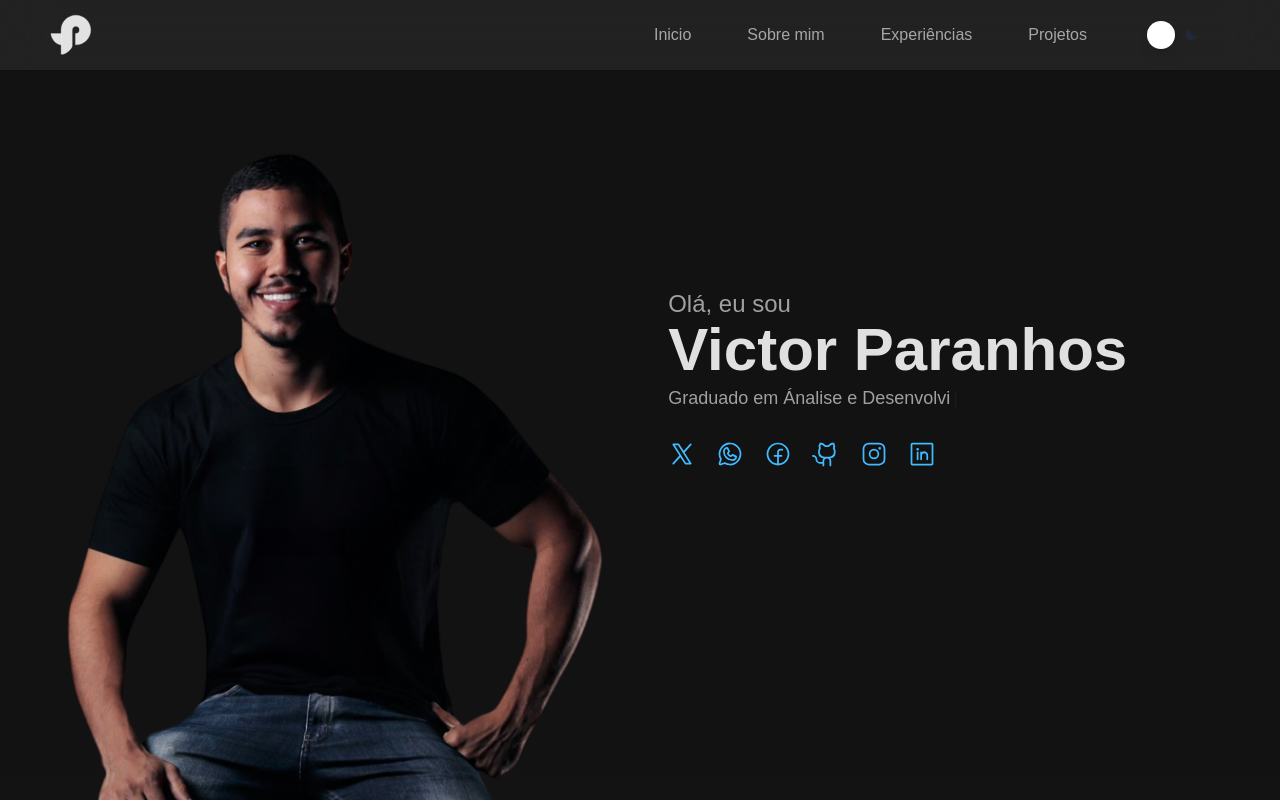
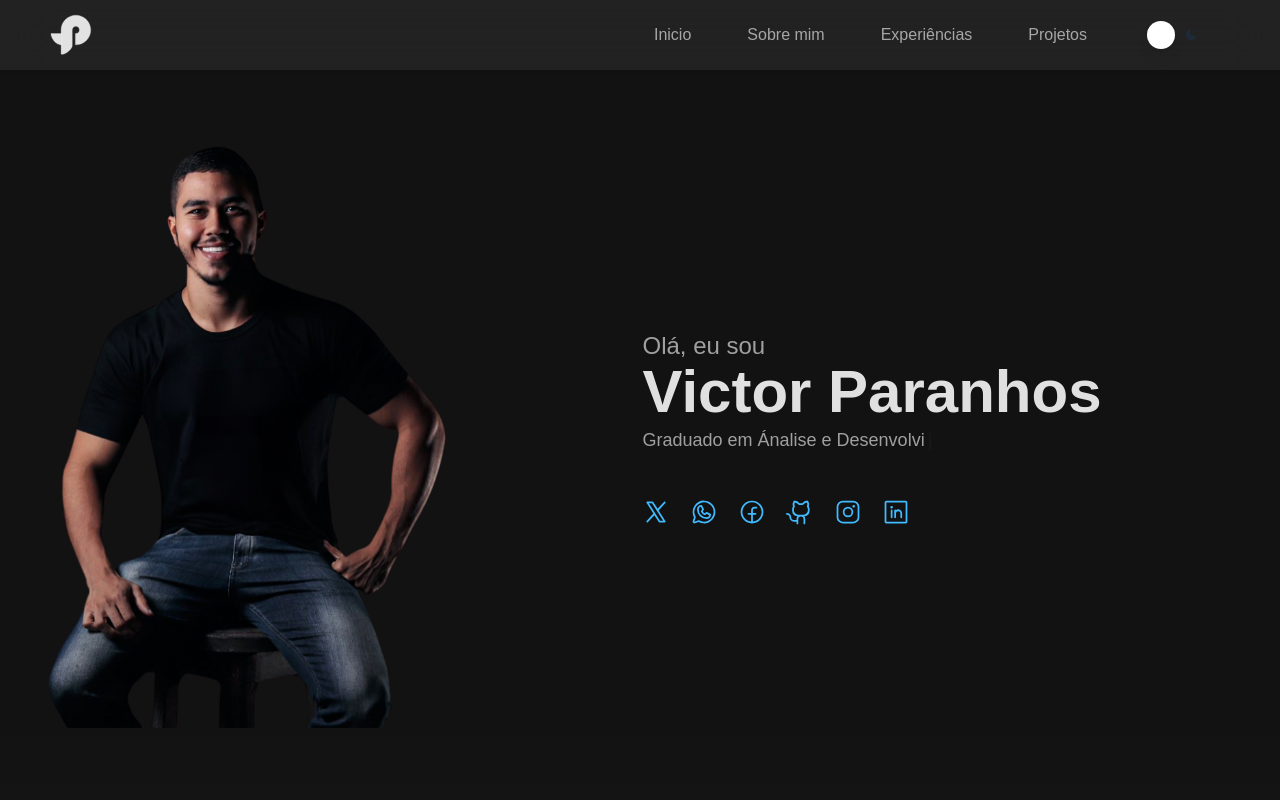
Before and after one commit to victorparanhosdev/portfolio-2.0.0, a Next.js app: page / in a window 1280 px wide. Shown: the top 800 px of the page. Built offline with nearby package versions, Linux system fonts and the light colour scheme; a web font is replaced by a local one.

Commit message:
AJustes darkMode

```diff
--- a/src/components/Header/index.tsx
+++ b/src/components/Header/index.tsx
@@ -44,7 +44,7 @@ export const Header = () => {
     })
 
     return (
-        <header className="w-full fixed top-0 left-0 right-0 dark:bg-gray-dark-100 backdrop-blur-xl z-10 flex items-center min-h-[70px] shadow">
+        <header className="w-full fixed top-0 left-0 right-0 dark:bg-gray-dark-100 backdrop-blur-xl z-50 flex items-center min-h-[70px] shadow">
         <nav className="flex items-center justify-between container-personalizado">
             <Logo className="h-12 w-12 dark:fill-gray-dark-400 dark:stroke-gray-dark-450"/>
             <menu className="flex items-center gap-2 md:gap-14">
--- a/src/components/Home/index.tsx
+++ b/src/components/Home/index.tsx
@@ -9,20 +9,22 @@ import FotoPerfil from '../../../public/PARANHOS.png'
 export const Home = () => {
     return(
         <Element name="home" className="element shadow-2xl">
-        <section className="transition-all container-personalizado py-32 w-full">
-            <div className="block md:flex md:gap-16 items-center">
+        <section className="transition-all container-personalizado py-32 md:pt-32 md:pb-0 w-full h-full">
+            <div className="block md:grid grid-flow-col md:gap-16 items-center ">
 
-            <div className="min-w-[250px] max-w-[420px] h-[420px] sm:max-w-[600px] sm:h-[500px] -mt-[66px] m-auto md:m-0 flex md:grid justify-center mb-2">
+            <div className="min-w-[250px] max-w-[420px] h-[420px] md:max-w-[600px] -mt-12 m-auto md:m-0 flex md:grid justify-center md:dark:after:hidden dark:after:content-[''] dark:after:block dark:after:absolute dark:after:bottom-0 relative dark:after:h-32 dark:after:w-full dark:after:bg-linear-gray-3 dark:after:z-[1] md:h-full md:w-[400px]">
             <Image data-aos="flip-left" priority width={460} height={460} src={FotoPerfil.src} className=" order-1  inset-0 object-cover object-top w-full h-full" alt="Foto de Perfil" />
 
             </div>
 
 
+            <div className="-mt-16 relative z-10 md:mt-0">
 
-            <div className="flex w-full flex-col md:justify-items-startc place-items-center text-center md:text-start md:place-items-baseline">
+
+            <div className="items-center flex w-full flex-col md:justify-items-startc text-center md:text-start md:place-items-baseline">
             <h1 data-aos="fade-left" className="text-2xl font-medium ">Olá, eu sou</h1>
             <p data-aos="fade-right"  className="dark:text-gray-dark-400 text-4xl md:text-6xl mb-1 font-semibold">Victor Paranhos</p>
-            <div className="text-lg min-h-14">
+            <div className="text-lg min-h-14 w-full">
 
             <Typewriter data-aos="fade-left"
             words={['Desenvolvedor FullStack', 'Graduado em Ánalise e Desenvolvimento de Sistemas']}
@@ -40,7 +42,7 @@ export const Home = () => {
 
 
             </div>
-            <ul data-aos="fade-right" className="flex items-center gap-5 dark:text-blue-dark-100">
+            <ul data-aos="fade-right" className="mt-4 flex items-center gap-5 dark:text-blue-dark-100">
                     <li><a href=""><XLogo className="hover:opacity-70 hover:scale-110 transition  " size={28} /></a></li>
                     <li><a href=""><WhatsappLogo className="hover:opacity-70 hover:scale-110 transition " size={28} /></a></li>
                     <li><a href=""><FacebookLogo className="hover:opacity-70 hover:scale-110 transition " size={28} /></a></li>
@@ -51,6 +53,7 @@ export const Home = () => {
                 </ul>
 
 
+            </div>
             </div>
 
 
--- a/tailwind.config.ts
+++ b/tailwind.config.ts
@@ -16,8 +16,9 @@ const config: Config = {
           "conic-gradient(from 180deg at 50% 50%, var(--tw-gradient-stops))",
         "linear-blue": 'linear-gradient(180deg, #a8d8f0, #326181);',
         "linear-gray": "linear-gradient(180deg,#121212,#1a1a1a, #121212)",
-              "linear-gray-2": "linear-gradient(0deg,#121212,#262626)"
-      },
+        "linear-gray-2": "linear-gradient(0deg,#121212,#262626)",
+        "linear-gray-3": "linear-gradient(180deg, rgba(18, 18, 18, 0) 1%, #121212 37%)",
+    },
       colors: {
         blue: {
           dark: {
```
